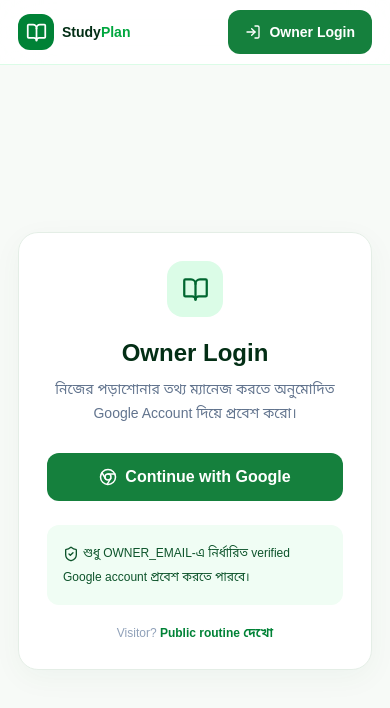
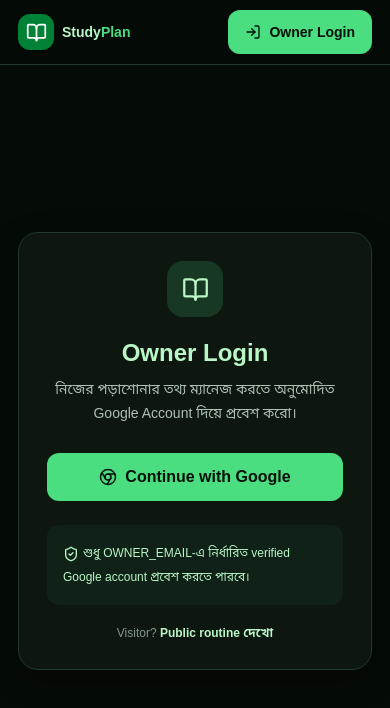
Before and after one commit to omorfaruk22/Study-Plan, a Next.js app: page /login in a window 390 px wide. Shown: the top 708 px of the page. Built offline with nearby package versions, Linux system fonts and the light colour scheme.

Commit message:
style: refresh responsive black and green theme

```diff
--- a/src/app/globals.css
+++ b/src/app/globals.css
@@ -17,3 +17,110 @@ button { cursor:pointer; }
 .muted { color:#718078; }
 @keyframes rise { from { opacity:0; transform:translateY(12px) } to { opacity:1; transform:translateY(0) } }
 .animate-rise { animation:rise .55s ease both; }
+@keyframes manage-section-enter { from { opacity:0; transform:translateY(8px) } to { opacity:1; transform:translateY(0) } }
+.manage-section-enter { animation:manage-section-enter .24s ease-out both; }
+@media (prefers-reduced-motion: reduce) { .manage-section-enter { animation:none; } }
+
+/* Dark green application theme */
+.theme-dark-green {
+  color-scheme: dark;
+  --green: #22c55e;
+  --deep: #14532d;
+  --mint: #102217;
+  --ink: #e6f4e9;
+  --muted: #a5b8aa;
+  background: #050b07;
+  color: var(--ink);
+}
+.theme-dark-green .card {
+  background: #0d1710;
+  border-color: #203a29;
+  box-shadow: 0 10px 32px rgba(0, 0, 0, .24), 0 0 0 1px rgba(34, 197, 94, .025);
+}
+.theme-dark-green .field {
+  color: #e7f5ea;
+  background: #09130c;
+  border-color: #294734;
+}
+.theme-dark-green .field::placeholder { color: #78917d; }
+.theme-dark-green .field:focus {
+  border-color: #22c55e;
+  box-shadow: 0 0 0 3px rgba(34, 197, 94, .17);
+}
+.theme-dark-green .label { color: #b8d2bf; }
+.theme-dark-green .btn-plain {
+  color: #dceee1;
+  background: #101c14;
+  border-color: #294734;
+}
+.theme-dark-green .btn-plain:hover { background: #17291c; border-color: #3c704b; }
+.theme-dark-green .btn-soft { color: #86efac; background: #102719; border-color: #285438; }
+.theme-dark-green .btn-primary { color: #041008; background: #4ade80; }
+.theme-dark-green .btn-primary:hover { background: #86efac; }
+.theme-dark-green ::selection { background: #166534; color: #f0fdf4; }
+.theme-dark-green input,
+.theme-dark-green select,
+.theme-dark-green textarea { accent-color: #22c55e; }
+
+.theme-dark-green [class~="bg-white"] { background-color: #101b14 !important; }
+.theme-dark-green [class~="bg-white/90"] { background-color: rgba(5, 11, 7, .92) !important; }
+.theme-dark-green [class~="bg-green-50"],
+.theme-dark-green [class~="bg-green-50/50"],
+.theme-dark-green [class~="bg-green-50/60"],
+.theme-dark-green [class~="bg-green-50/70"] { background-color: #102117 !important; }
+.theme-dark-green [class~="bg-green-100"] { background-color: #173823 !important; }
+.theme-dark-green [class~="bg-green-200"] { background-color: #205132 !important; }
+.theme-dark-green [class~="bg-slate-50"],
+.theme-dark-green [class~="bg-slate-100"] { background-color: #142019 !important; }
+.theme-dark-green [class~="bg-lime-100"] { background-color: #26371b !important; }
+.theme-dark-green [class~="bg-emerald-100"] { background-color: #123329 !important; }
+.theme-dark-green [class~="bg-amber-50"] { background-color: #2a2110 !important; }
+.theme-dark-green [class~="bg-red-50"] { background-color: #2a1514 !important; }
+.theme-dark-green [class~="bg-red-100"] { background-color: #3b1b18 !important; }
+.theme-dark-green [class~="bg-emerald-900"] { background-color: #166534 !important; }
+
+.theme-dark-green [class~="text-green-950"],
+.theme-dark-green [class~="text-green-900"],
+.theme-dark-green [class~="text-green-800"],
+.theme-dark-green [class~="text-green-700"] { color: #baf7c7 !important; }
+.theme-dark-green [class~="text-green-600"] { color: #4ade80 !important; }
+.theme-dark-green [class~="text-slate-800"],
+.theme-dark-green [class~="text-slate-700"] { color: #e0ece3 !important; }
+.theme-dark-green [class~="text-slate-600"],
+.theme-dark-green [class~="text-slate-500"] { color: #afc1b3 !important; }
+.theme-dark-green [class~="text-slate-400"],
+.theme-dark-green [class~="text-slate-300"] { color: #829889 !important; }
+.theme-dark-green [class~="text-amber-800"] { color: #fcd889 !important; }
+.theme-dark-green [class~="text-red-800"] { color: #ffb4a8 !important; }
+.theme-dark-green [class~="text-red-500"] { color: #ff8f82 !important; }
+
+.theme-dark-green [class~="border-green-50"],
+.theme-dark-green [class~="border-green-100"],
+.theme-dark-green [class~="border-slate-100"] { border-color: #203a29 !important; }
+.theme-dark-green [class~="border-green-200"] { border-color: #315c3c !important; }
+.theme-dark-green [class~="border-slate-200"] { border-color: #304637 !important; }
+.theme-dark-green [class~="border-red-200"] { border-color: #61352d !important; }
+.theme-dark-green [class~="border-amber-200"] { border-color: #6b5325 !important; }
+.theme-dark-green [class~="divide-slate-100"] > * { border-color: #203a29 !important; }
+.theme-dark-green [class~="hover:bg-green-50"]:hover { background-color: #173321 !important; }
+.theme-dark-green [class~="hover:bg-green-100"]:hover { background-color: #1d4028 !important; }
+.theme-dark-green [class~="hover:bg-slate-50"]:hover { background-color: #19271e !important; }
+.theme-dark-green [class~="hover:bg-white"]:hover { background-color: #1a2a1e !important; }
+.theme-dark-green [class~="hover:text-green-800"]:hover { color: #86efac !important; }
+.theme-dark-green [class~="hover:text-green-700"]:hover { color: #86efac !important; }
+.theme-dark-green [class~="placeholder:text-slate-400"]::placeholder { color: #829889 !important; }
+.theme-dark-green ::-webkit-scrollbar { width: 10px; height: 10px; }
+.theme-dark-green ::-webkit-scrollbar-track { background: #08110b; }
+.theme-dark-green ::-webkit-scrollbar-thumb { background: #285237; border: 2px solid #08110b; border-radius: 999px; }
+.theme-dark-green ::-webkit-scrollbar-thumb:hover { background: #347148; }
+.theme-dark-green [class~="bg-green-50/80"] { background-color: #102117 !important; }
+.theme-dark-green [class~="bg-rose-50"] { background-color: #2a1217 !important; }
+.theme-dark-green [class~="bg-rose-600"] { background-color: #be123c !important; }
+.theme-dark-green [class~="hover:bg-lime-200"]:hover { background-color: #33471d !important; }
+.theme-dark-green [class~="hover:bg-red-50"]:hover { background-color: #341a18 !important; }
+.theme-dark-green [class~="hover:bg-rose-700"]:hover { background-color: #9f1239 !important; }
+.theme-dark-green [class~="text-amber-700"] { color: #fcd879 !important; }
+.theme-dark-green [class~="text-lime-800"] { color: #d9f99d !important; }
+.theme-dark-green [class~="text-emerald-800"] { color: #6ee7b7 !important; }
+.theme-dark-green [class~="text-rose-600"] { color: #fda4af !important; }
+.theme-dark-green [class~="bg-lime-300"][class~="text-green-950"] { color: #12200c !important; }
--- a/src/app/layout.tsx
+++ b/src/app/layout.tsx
@@ -6,5 +6,5 @@ export const metadata: Metadata = {
   robots: { index: true, follow: true }
 };
 export default function RootLayout({ children }: Readonly<{ children: React.ReactNode }>) {
-  return <html lang="bn"><body>{children}</body></html>;
+  return <html lang="bn"><body className="theme-dark-green">{children}</body></html>;
 }
```
